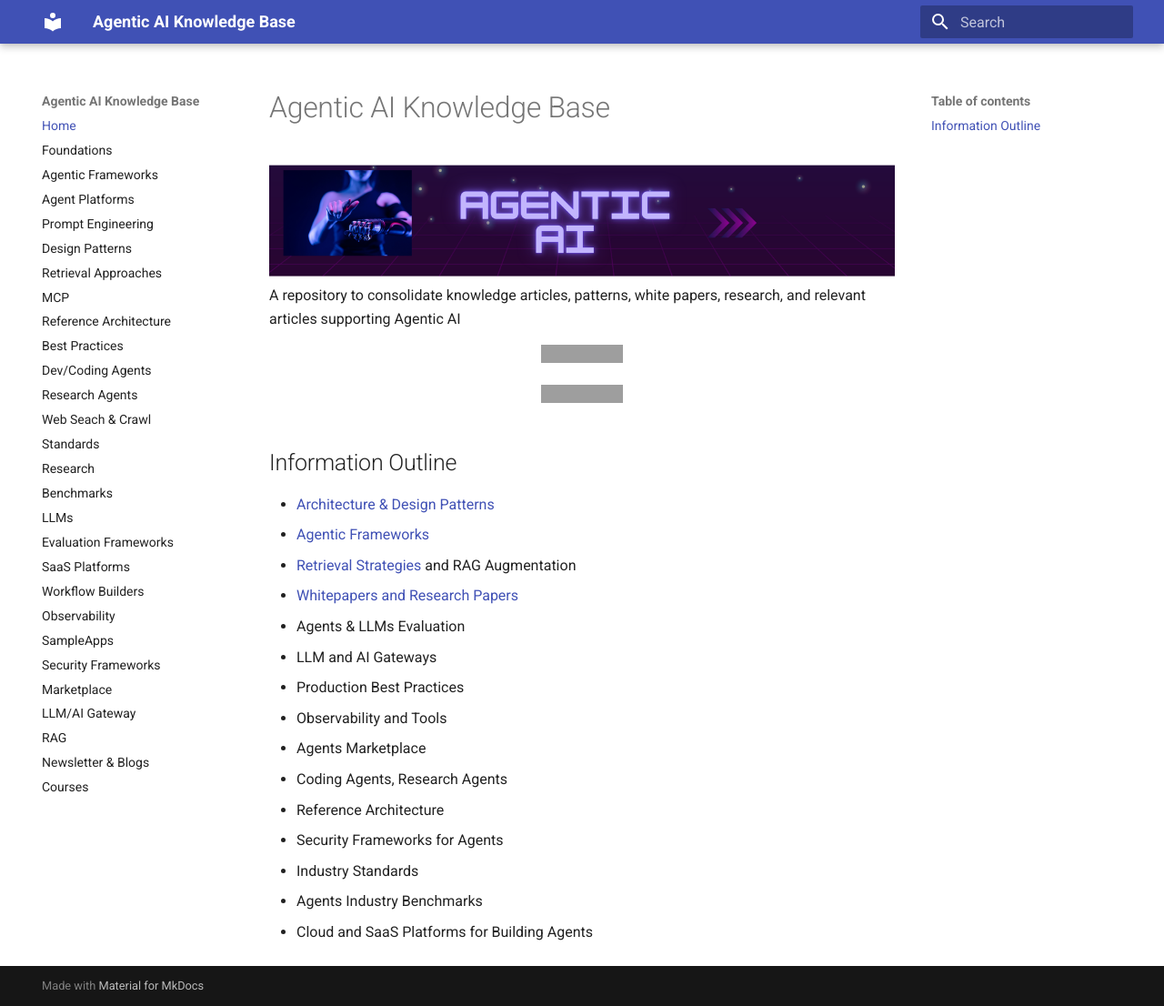
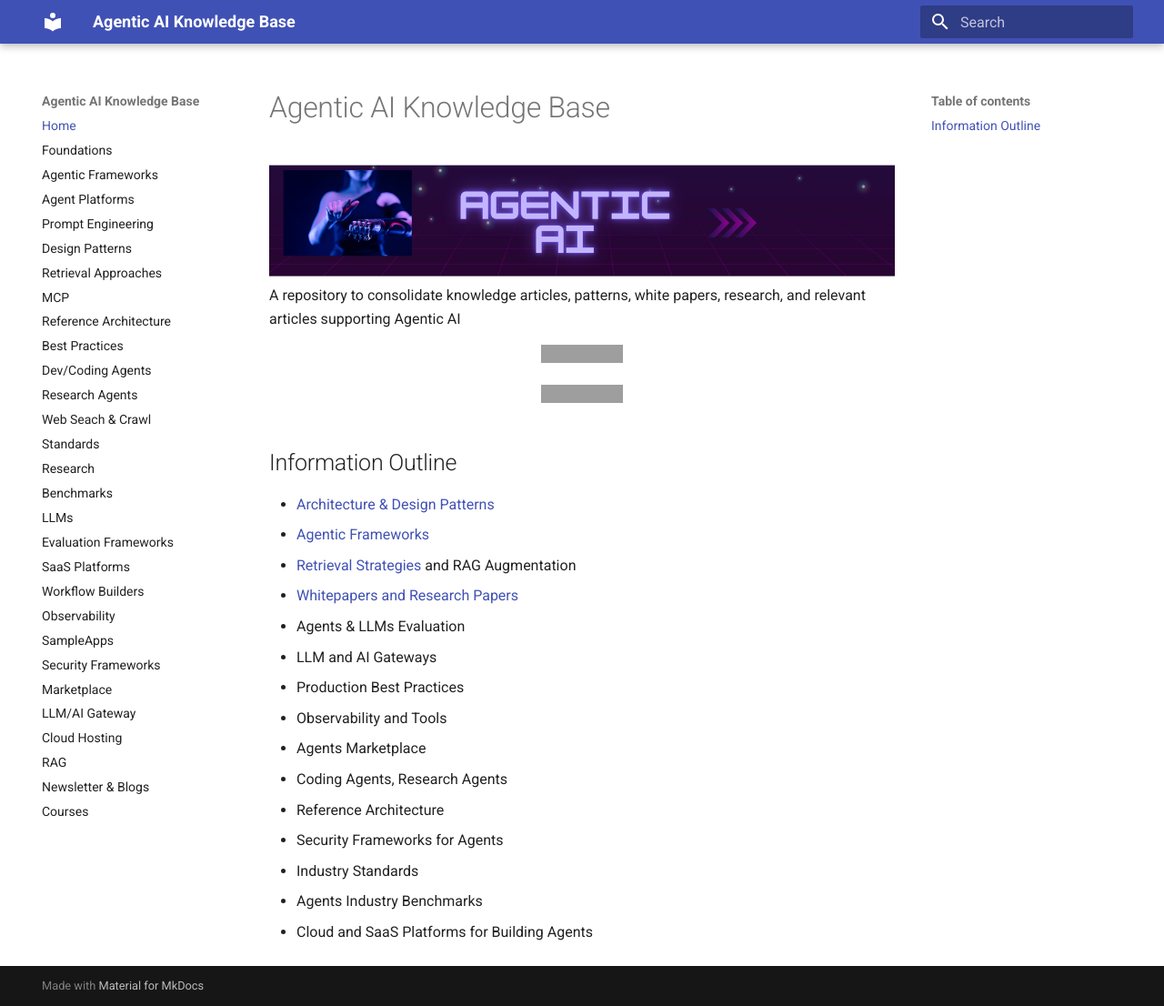
Before and after one commit to ankurkumarz/agentic-ai-knowledge-base, an MkDocs documentation site: the page built from docs/index.md, in a window 1280 px wide and 1106 px high. Shown: the whole window at 91% size. Built offline with MkDocs 1.6.1 and Material for MkDocs 9.7.7, drawn with Linux system fonts in a browser that asks for light colours; grey boxes are pictures that could not be loaded.

Commit message:
Update mkdocs.yml

```diff
--- a/mkdocs.yml
+++ b/mkdocs.yml
@@ -37,6 +37,7 @@ nav:
   - Security Frameworks: 'SecurityFrameworks/Readme.md'
   - Marketplace: 'Marketplace/Readme.md'
   - LLM/AI Gateway: 'LLMGateway/Readme.md'
+  - Cloud Hosting: 'CloudHosting/README.md'
   - RAG: 'RAG/Readme.md'
   - Newsletter & Blogs: 'NewsletterBlogs/README.md'
   - Courses: 'Courses/README.md'
```
